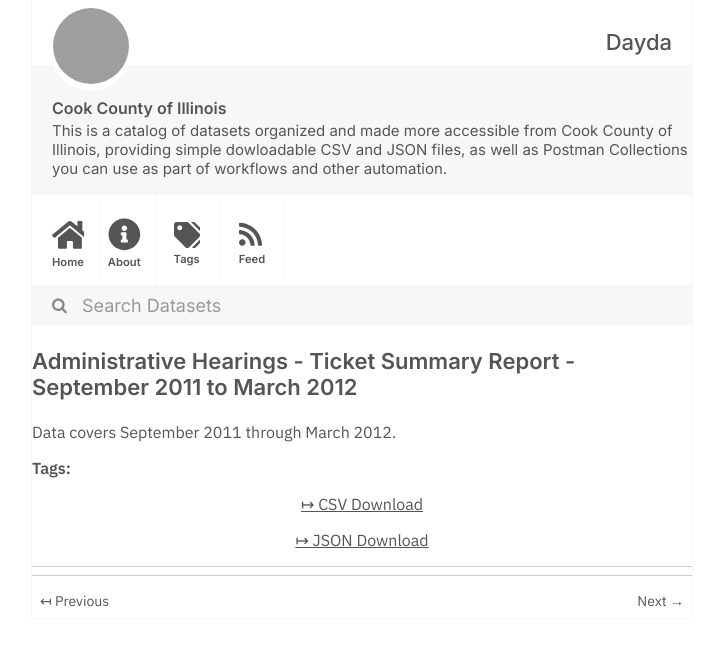
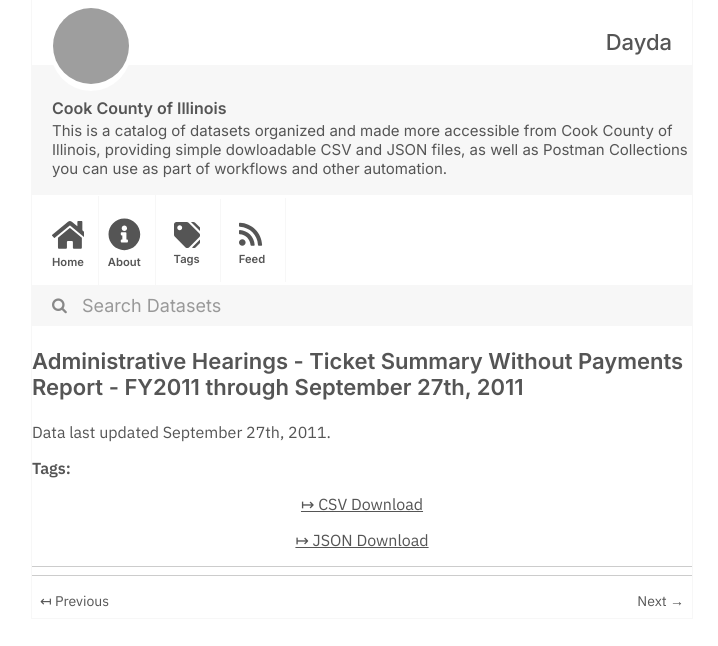
Before and after one commit to dayda-entities/cook-county-of-illinois, a Jekyll site: the page built from _posts/2020-11-10-administrative-hearings-ticket.md, in a window 1280 px wide, cut to the strip 0-646 px from the top of the page. Shown: the whole strip, without its empty margins (278-996 px from the left). Built offline with Jekyll 4.4.1, drawn with Linux system fonts in a browser that asks for light colours; grey boxes are pictures that could not be loaded.

Commit message:
Publish Data

```diff
--- a/_posts/2020-11-10-administrative-hearings-ticket.md
+++ b/_posts/2020-11-10-administrative-hearings-ticket.md
@@ -1,17 +1,19 @@
 ---
-title: Administrative Hearings - Ticket Summary Report - September 2011 to March 2012
-created: '2020-11-10T16:57:39.920968'
-modified: '2020-11-10T16:57:39.920978'
+title: >-
+  Administrative Hearings - Ticket Summary Without Payments Report - FY2011
+  through September 27th, 2011
+created: '2020-11-10T16:57:38.664157'
+modified: '2020-11-10T16:57:38.664168'
 state: active
 type: dataset
 tags: []
 groups:
   - Local Government
 csv_url: >-
-  https://datacatalog.cookcountyil.gov/api/views/kyty-9fmm/rows.csv?accessType=DOWNLOAD
+  https://datacatalog.cookcountyil.gov/api/views/jz2x-hnaw/rows.csv?accessType=DOWNLOAD
 json_url: >-
-  https://datacatalog.cookcountyil.gov/api/views/kyty-9fmm/rows.json?accessType=DOWNLOAD
+  https://datacatalog.cookcountyil.gov/api/views/jz2x-hnaw/rows.json?accessType=DOWNLOAD
 layout: post
 
 ---
-Data covers September 2011 through March 2012.
+Data last updated September 27th, 2011.
```
